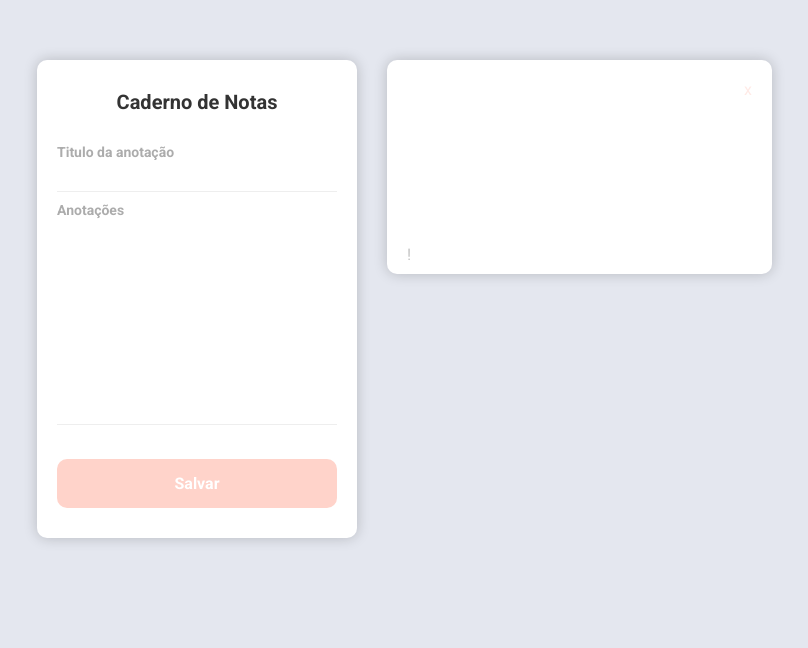
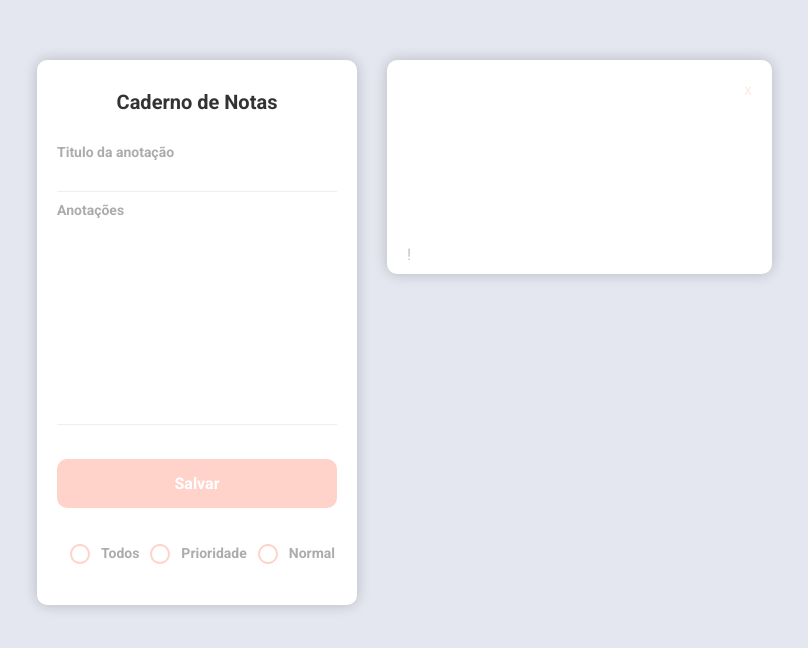
Before and after one commit to filipe-alves-oliveira/DayNotes, a React (Create React App) app in the folder frontend/: page / in a window 1280 px wide. Shown: the top 648 px of the page, without its empty margins (33-841 px from the left). Built offline with nearby package versions, Linux system fonts and the light colour scheme; no server answers.

Commit message:
installing material-ui to use radioButton

```diff
--- a/frontend/package.json
+++ b/frontend/package.json
@@ -3,6 +3,7 @@
   "version": "0.1.0",
   "private": true,
   "dependencies": {
+    "@material-ui/core": "^4.12.4",
     "@testing-library/jest-dom": "^5.16.5",
     "@testing-library/react": "^13.4.0",
     "@testing-library/user-event": "^13.5.0",
--- a/frontend/src/App.js
+++ b/frontend/src/App.js
@@ -6,6 +6,7 @@ import "./main.css";
 
 import Notes from "./Components/Notes";
 import api from "./services/api";
+import RadioButton from "./Components/RadioButton";
 
 function App() {
   const [title, setTitles] = useState("");
@@ -74,6 +75,7 @@ function App() {
           </div>
           <button id="btn_submit" type="submit">Salvar</button>
         </form>
+        <RadioButton />
       </aside>
       <main>
         <ul>
--- /dev/null
+++ b/frontend/src/Components/RadioButton/index.js
@@ -0,0 +1,34 @@
+import React from "react";
+import Radio from "@material-ui/core/Radio";
+import { withStyles } from "@material-ui/core";
+
+import "./style.css";
+
+function RadioButton() {
+  const CustomRadio = withStyles({
+    root: {
+      color: "#FFD3CA",
+      "&$checked": { color: "#EB8F7A" },
+    },
+    checked: {},
+  })((props) => <Radio color="default" {...props} />);
+
+  return (
+      <div className="radioOptions">
+        <div>
+        <CustomRadio />
+        <span>Todos</span>
+      </div>
+      <div>
+        <CustomRadio />
+        <span>Prioridade</span>
+      </div>
+      <div>
+        <CustomRadio />
+        <span>Normal</span>
+      </div>
+    </div>
+  );
+}
+
+export default RadioButton;
--- /dev/null
+++ b/frontend/src/Components/RadioButton/style.css
@@ -0,0 +1,9 @@
+aside  div.radioOptions {
+    color: #ACACAC;
+    font-size: 14px;
+    font-weight: bold;
+    margin-top: 25px;
+    display: flex;
+    justify-content: center;
+    flex-direction: row;
+}
```
Also changed, not shown: 1 other file (tests, documents, lock files or other folders).
